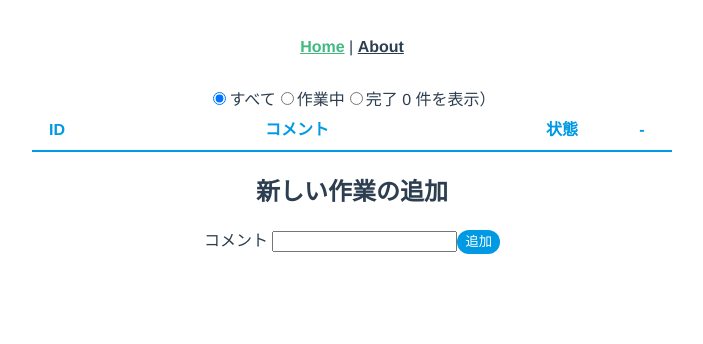
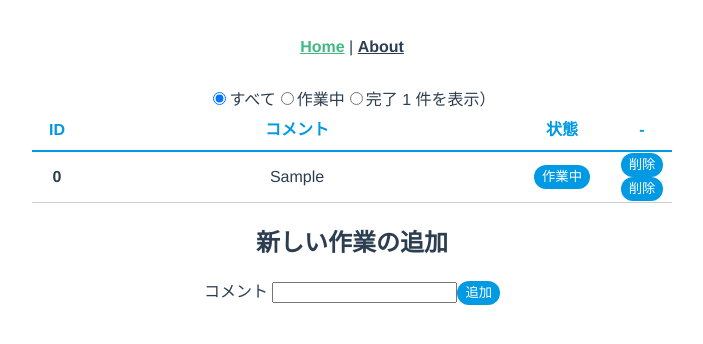
Before and after one commit to gkapa/vue_tutorial, a Vue app: page /#/ in a window 1280 px wide. Both pictures are taken after typing "Sample" into the empty fields and a click on the button "追加". Shown: the top 344 px of the page, without its empty margins (288-991 px from the left). Built offline with nearby package versions, Linux system fonts and the light colour scheme.

Commit message:
STEP13 文字列の変換処理

```diff
--- a/src/components/Home.vue
+++ b/src/components/Home.vue
@@ -26,7 +26,7 @@
           <td class="state">
             <!-- 状態変更ボタンのモック -->
             <button v-on:click="doChangeState(item)">
-              {{ item.state }}
+              {{ labels[item.state] }}
             </button>
           </td>
           <td class="button">
@@ -56,6 +56,11 @@ interface Itodo {
   id: number;
   comment: string;
   state: number;
+}
+
+interface Ioption {
+  value: number;
+  label: string;
 }
 
 // https://jp.vuejs.org/v2/examples/todomvc.html
@@ -128,14 +133,30 @@ export default defineComponent({
       var index = this.todos.indexOf(item);
       this.todos.splice(index, 1);
     },
+  },
 
-    computedTodos: function () {
+  computed: {
+    labels() {
+      let res = {};
+      this.options.map((option: Ioption) => {
+        res = Object.assign(res, { [option.value]: option.label });
+      });
+      return res;
+      // return this.options.reduce(function (a: Ioption, b: Ioption) {
+      //   return Object.assign(a, { [b.value]: b.label });
+      // }, {});
+      // キーから見つけやすいように、次のように加工したデータを作成
+      // {0: '作業中', 1: '完了', -1: 'すべて'}
+    },
+
+    computedTodos() {
       // データ current が -1 ならすべて
       // それ以外なら current と state が一致するものだけに絞り込む\
       const current = this.current;
-      return this.todos.filter(function (el) {
+      const filteredTodos: Itodo[] = this.todos.filter(function (el) {
         return current < 0 ? true : current === el.state;
-      }, this);
+      });
+      return filteredTodos;
     },
   },
 
```
